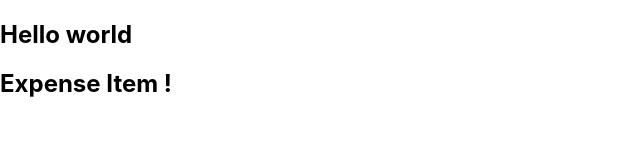
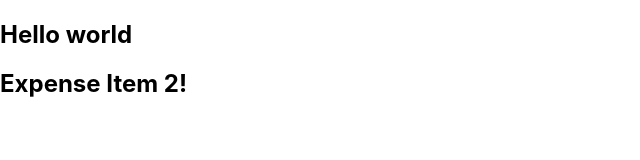
Before and after one commit to Code-Saurav/Bussiness_website, a JavaScript app: page / in a window 1280 px wide. Shown: the top 160 px of the page, without its empty margins (0-640 px from the left). Built offline with nearby package versions, Linux system fonts and the light colour scheme.

Commit message:
added expense 2

```diff
--- a/src/components/ExpenseItem.js
+++ b/src/components/ExpenseItem.js
@@ -1,6 +1,6 @@
 function ExpenseItem() {
     return (
-        <h2>Expense Item !</h2>
+        <h2>Expense Item 2!</h2>
     );
 }
 
```
